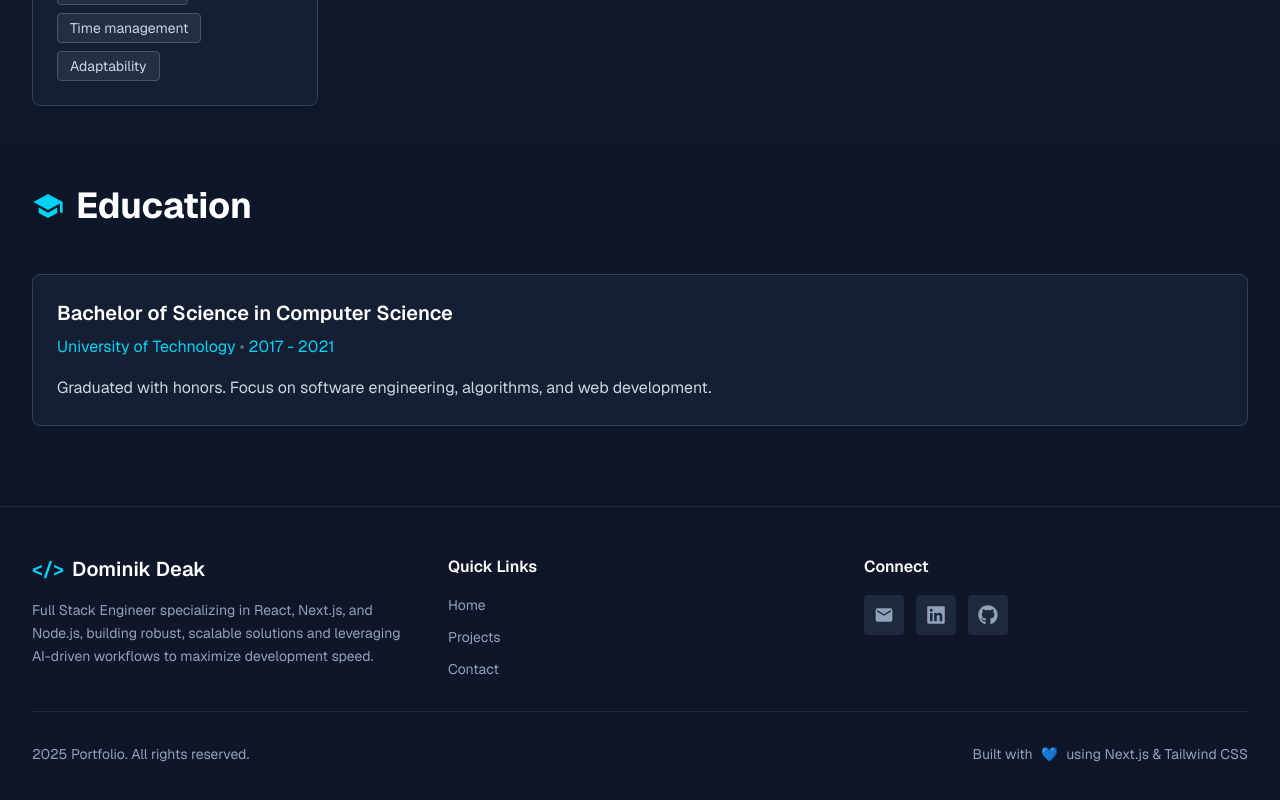
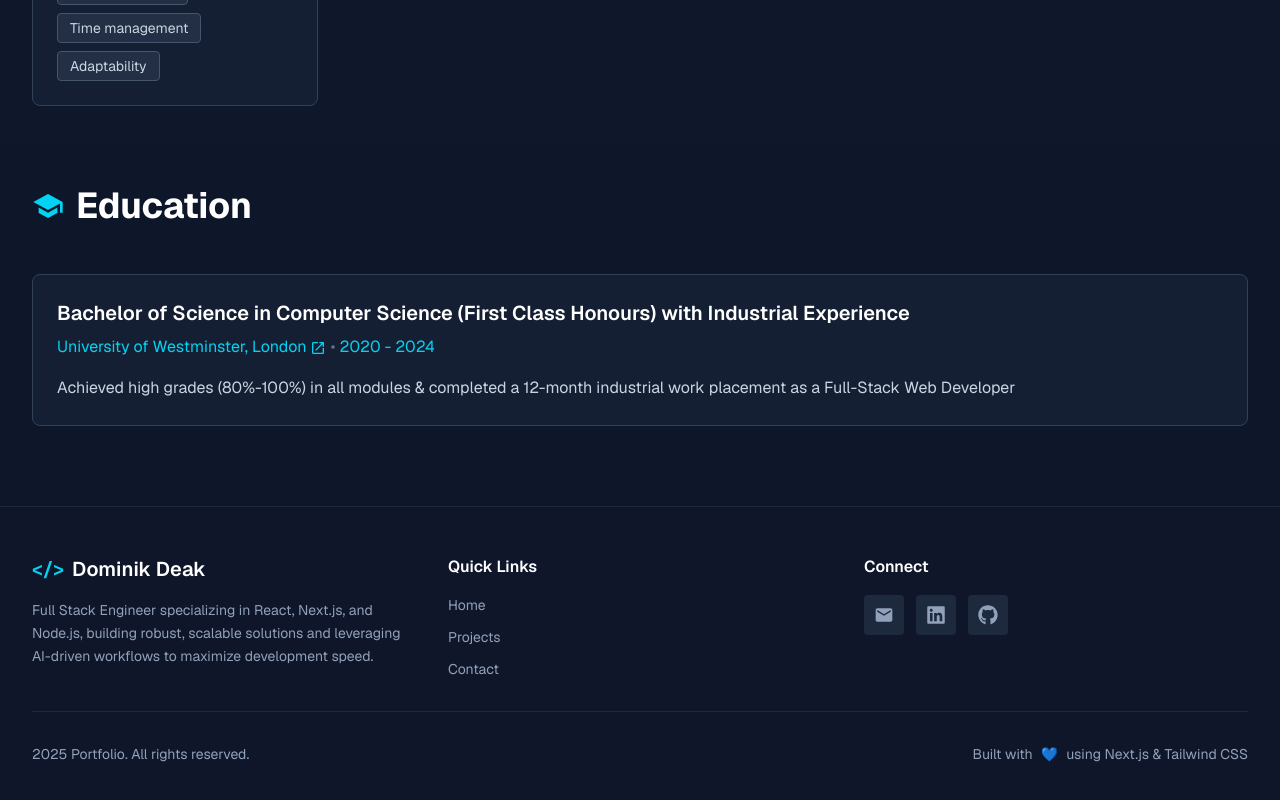
Before and after one commit to dominik-deak/portfolio, a Next.js app: page / in a window 1280 px wide. Shown: the part 1959-2759 px from the top of the page. Built offline with nearby package versions, Linux system fonts and the light colour scheme.

Commit message:
add data for Education

```diff
--- a/src/components/Education.tsx
+++ b/src/components/Education.tsx
@@ -1,4 +1,5 @@
-import { MdSchool } from "react-icons/md";
+import Link from "next/link";
+import { MdOpenInNew, MdSchool } from "react-icons/md";
 import educationData from "@/data/education.json";
 
 const Education = () => {
@@ -13,23 +14,26 @@ const Education = () => {
         </div>
 
         <div className="space-y-6">
-          {educationData.map((edu) => (
-            <div
-              key={edu.id}
-              className="bg-slate-800/50 border border-slate-700 rounded-lg p-6 hover:border-cyan-400/50 transition-colors"
-            >
+          <div className="bg-slate-800/50 border border-slate-700 rounded-lg p-6 hover:border-cyan-400/50 transition-colors">
             <h3 className="text-xl font-semibold text-white mb-2">
-                {edu.degree}
+              {educationData.degree}
             </h3>
             <p className="text-cyan-400 mb-4">
-                {edu.institution} <span className="text-slate-500">•</span>{" "}
-                {edu.period}
+              <Link
+                href={educationData.institutionUrl}
+                target="_blank"
+                rel="noopener noreferrer"
+              >
+                {educationData.institution}
+                {/* TODO: fix vertical alignment of the icon */}
+                <MdOpenInNew className="inline-block mx-1" />
+              </Link>
+              <span className="text-slate-500">•</span> {educationData.period}
             </p>
             <p className="text-slate-300 leading-relaxed">
-                {edu.description}
+              {educationData.description}
             </p>
           </div>
-          ))}
         </div>
       </div>
     </section>
--- a/src/data/education.json
+++ b/src/data/education.json
@@ -1,9 +1,7 @@
-[
-  {
-    "id": 1,
-    "degree": "Bachelor of Science in Computer Science",
-    "institution": "University of Technology",
-    "period": "2017 - 2021",
-    "description": "Graduated with honors. Focus on software engineering, algorithms, and web development."
-  }
-]
+{
+  "degree": "Bachelor of Science in Computer Science (First Class Honours) with Industrial Experience",
+  "institution": "University of Westminster, London",
+  "institutionUrl": "https://www.westminster.ac.uk/",
+  "period": "2020 - 2024",
+  "description": "Achieved high grades (80%-100%) in all modules & completed a 12-month industrial work placement as a Full-Stack Web Developer"
+}
```
Lines whose indentation alone changed are shown as unchanged.
